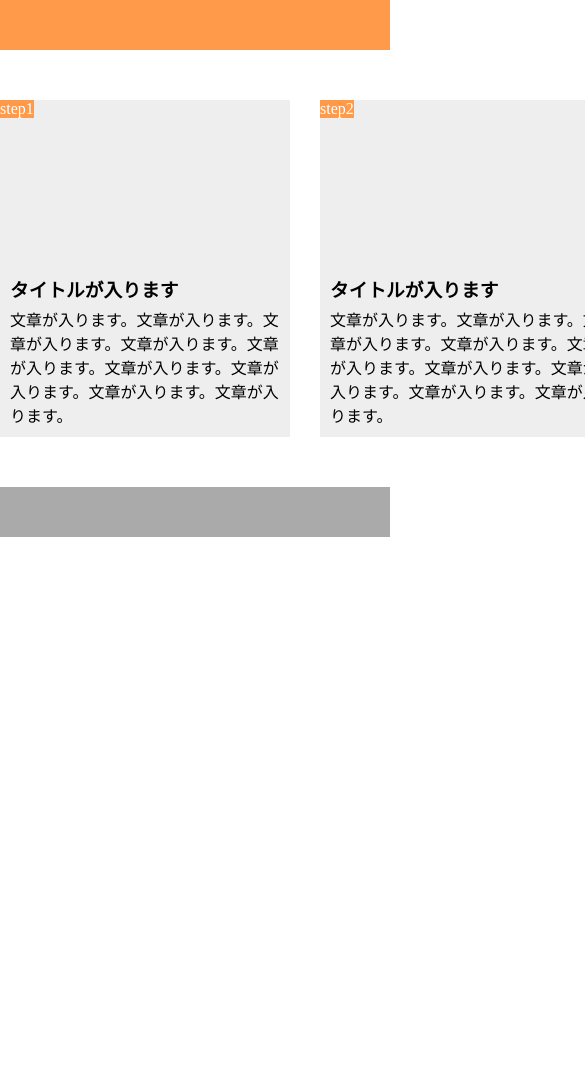
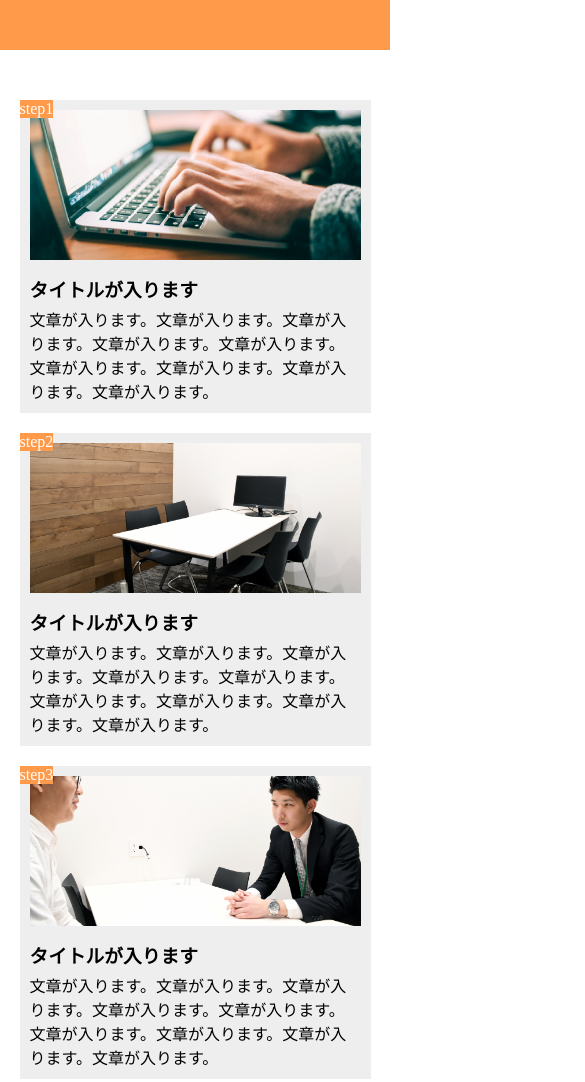
Before and after one commit to sweetenend/task1-10, a plain HTML site: page index.html in a window 390 px wide. Shown: the top 1082 px of the page, 585 px wide, since content can reach past the window. Before the commit the page ends 844 px from the top, so only its background shows below. Drawn offline with Linux system fonts and the light colour scheme.

Commit message:
[finish}1-10

```diff
--- a/index.html
+++ b/index.html
@@ -2,8 +2,9 @@
 <html lang="ja">
   <head>
     <meta charset="UTF-8" />
+    <meta name="viewport" content="width=device-width,initial-scale1.0">
     <link rel="stylesheet" href="style.css" />
-    <title>chapter9-2</title>
+    <title>task1-10</title>
   </head>
 
   <body>
--- a/style.css
+++ b/style.css
@@ -62,3 +62,21 @@
    height: 50px;
    background-color: #aaaaaa;
  }
+
+ @media screen and (max-width:768px) {
+
+  main {
+   width: 100%;
+   flex-direction: column;
+   align-items: center;
+  }
+
+  .box {
+   width: 90%;
+   margin: 0 0 20px 0;
+  }
+
+  .box:last-child {
+   margin: 0;
+  }
+ }
```
Also changed, not shown: img/flow01.png (added), img/flow02.png (added), img/flow03.png (added).
